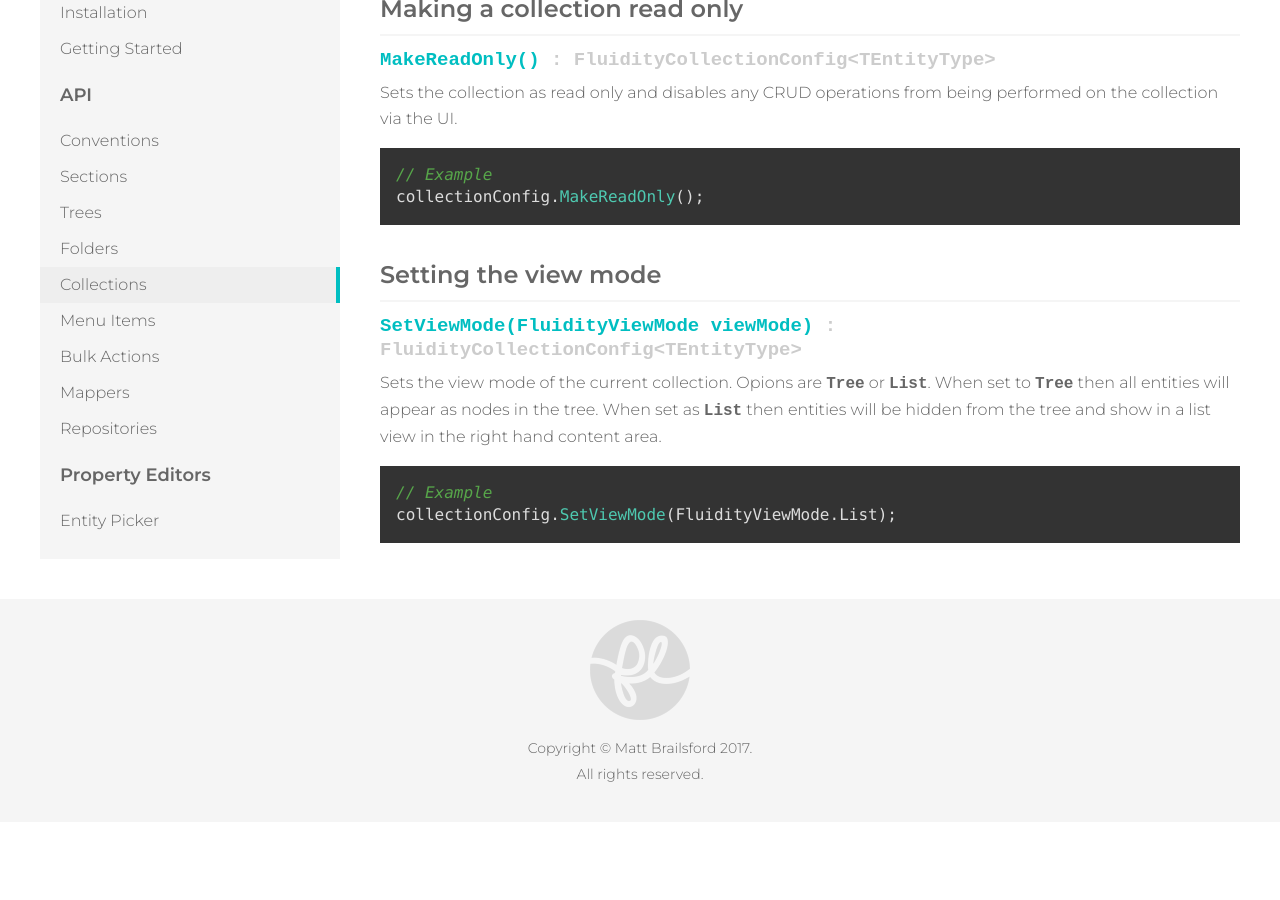
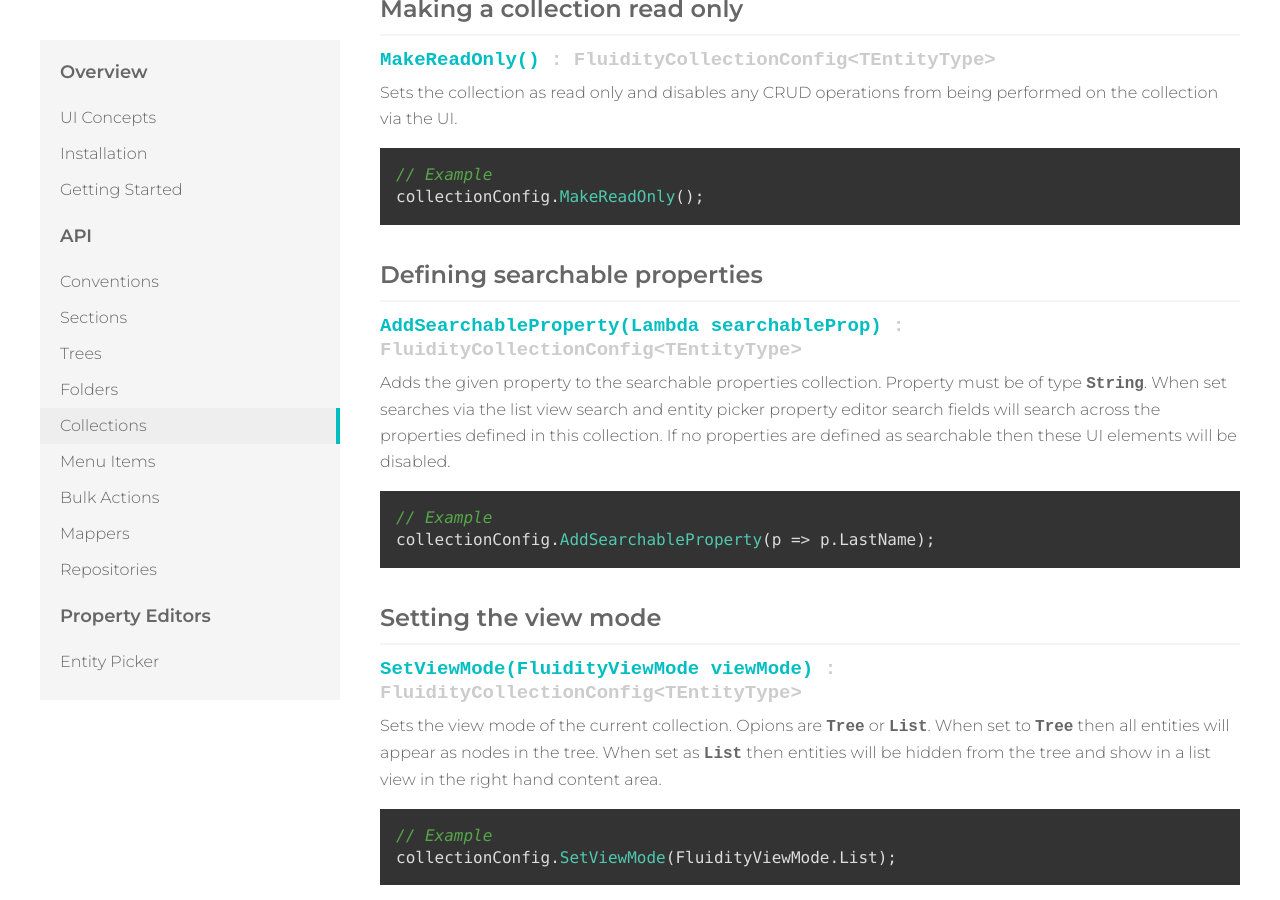
Before and after one commit to mattbrailsford/umbraco-fluidity, a Jekyll site: the page built from docs/_pages/02-api-04-collections.md, in a window 1280 px wide and 900 px high, scrolled down 4366 px. Built offline with Jekyll 4.4.1, drawn with Linux system fonts in a browser that asks for light colours; before the commit the page ends 5188 px from its top, so only the background shows below that.

Commit message:
Searchable properties docs

`````diff
--- a/docs/_pages/02-api-04-collections.md
+++ b/docs/_pages/02-api-04-collections.md
@@ -184,6 +184,19 @@
 collectionConfig.MakeReadOnly();
 ````
 
+### Defining searchable properties
+{: .mt}
+
+#### AddSearchableProperty(Lambda searchableProp) *: FluidityCollectionConfig&lt;TEntityType&gt;*
+{: .signature}
+
+Adds the given property to the searchable properties collection. Property must be of type `String`. When set searches via the list view search and entity picker property editor search fields will search across the properties defined in this collection. If no properties are defined as searchable then these UI elements will be disabled.
+
+````csharp
+// Example
+collectionConfig.AddSearchableProperty(p => p.LastName);
+````
+
 ### Setting the view mode
 {: .mt}
 
`````
